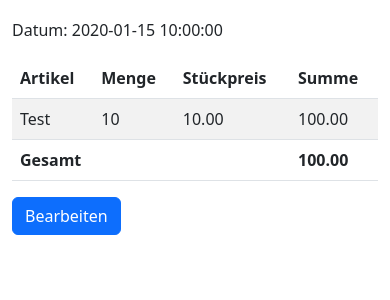
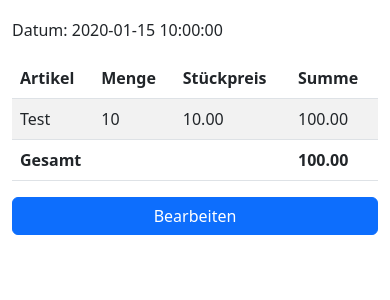
Before and after one commit to Phantomias1403/Lagerbestand, a Flask app: page /orders/1 in a window 390 px wide. Shown: the part 247-547 px from the top of the page. Run offline with Flask 3, Linux system fonts and the light colour scheme; a user stored in the database is signed in; tables that the repository leaves empty hold one stand-in row (values such as "Sample post").

Commit message:
Update order_detail.html

```diff
--- a/app/templates/order_detail.html
+++ b/app/templates/order_detail.html
@@ -24,8 +24,10 @@
   </tbody>
 </table>
 </div>
-<a href="{{ url_for('main.edit_order', order_id=order.id) }}" class="btn btn-primary">Bearbeiten</a>
-{% if order.status in ['bezahlt', 'versendet'] %}
-<a href="{{ url_for('main.order_label', order_id=order.id) }}" class="btn btn-secondary">Versandetikett erzeugen</a>
-{% endif %}
+<div class="d-grid d-md-block gap-2">
+  <a href="{{ url_for('main.edit_order', order_id=order.id) }}" class="btn btn-primary">Bearbeiten</a>
+  {% if order.status in ['bezahlt', 'versendet'] %}
+  <a href="{{ url_for('main.order_label', order_id=order.id) }}" class="btn btn-secondary">Versandetikett erzeugen</a>
+  {% endif %}
+</div>
 {% endblock %}
```
